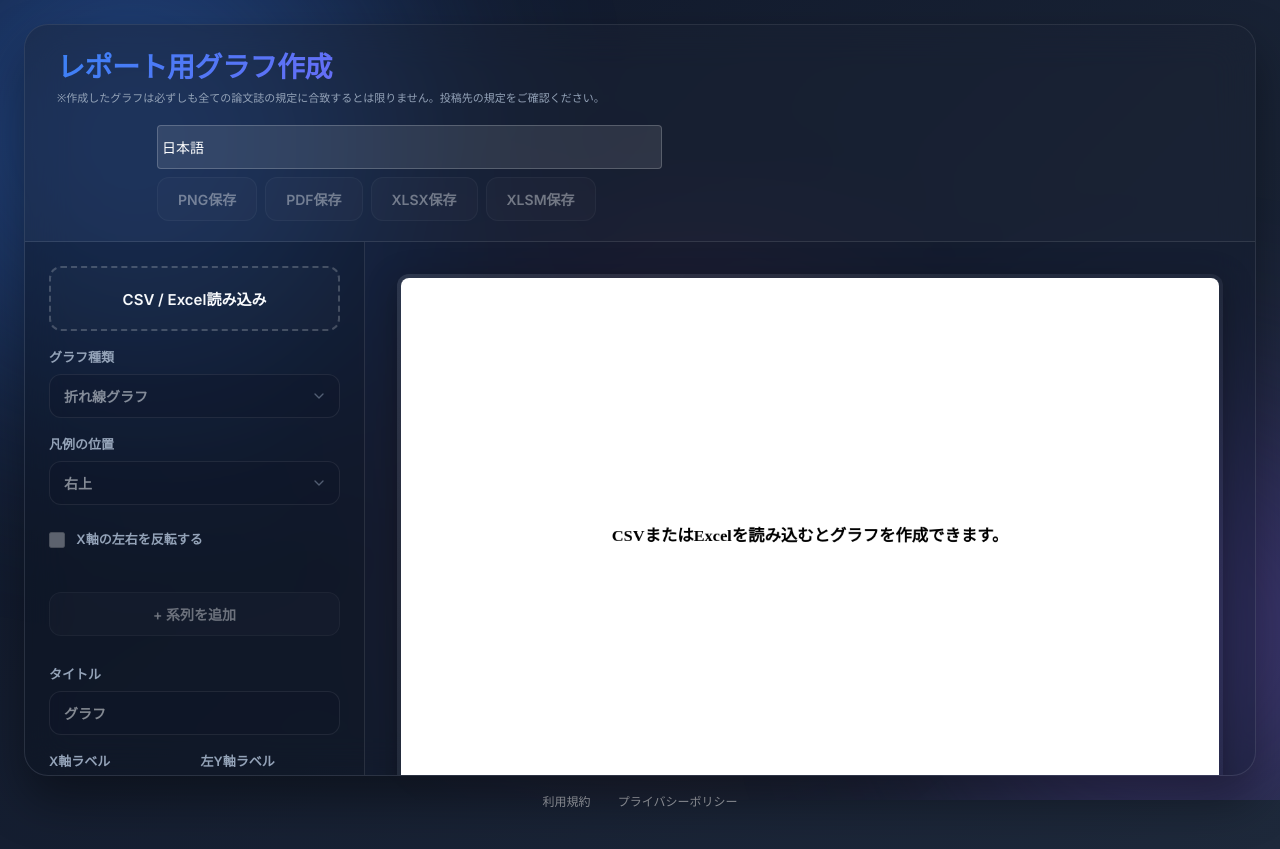
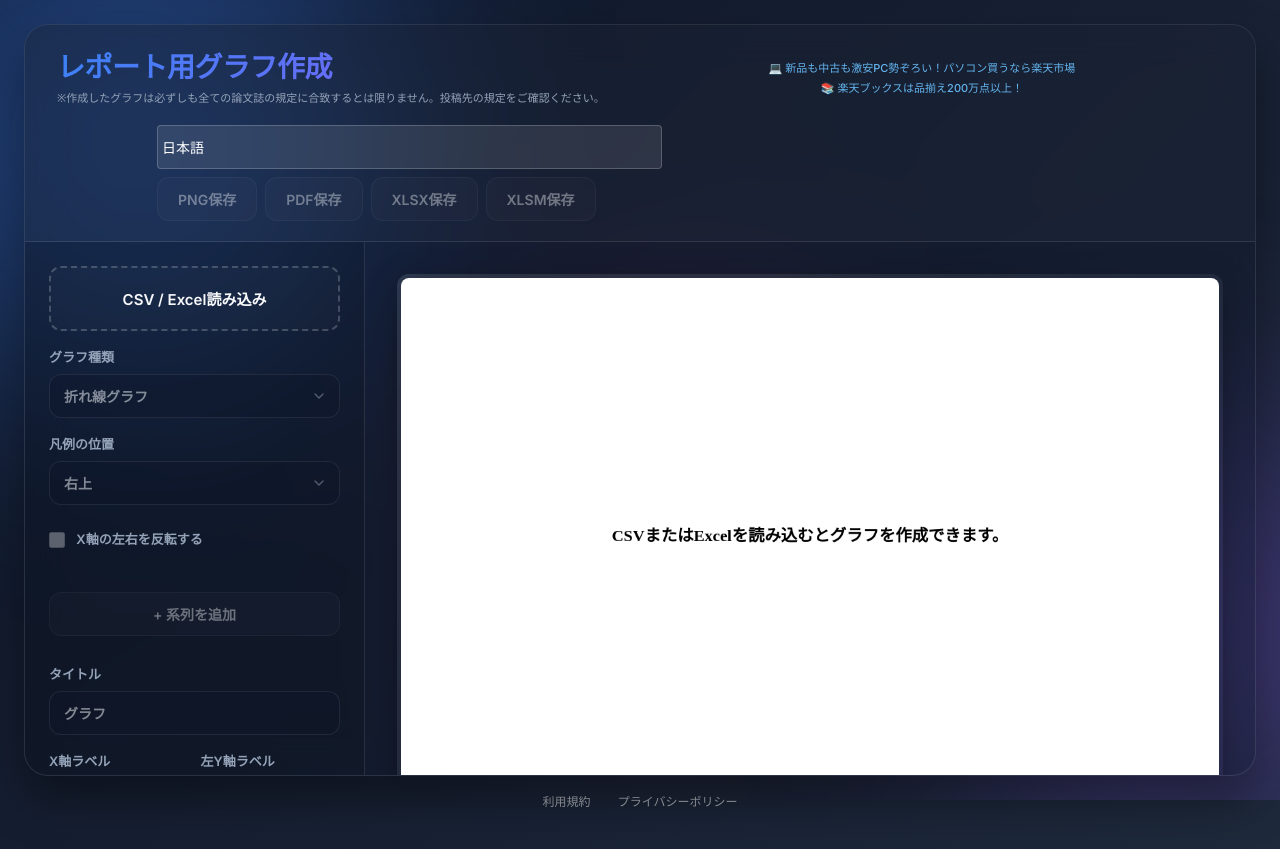
Before and after one commit to Kosenyou/graph-creator, a website: page public/index.html in a window 1280 px wide. Drawn offline with Linux system fonts and the light colour scheme.

Commit message:
Replace Shinobi ad with Rakuten affiliate links

```diff
--- a/public/index.html
+++ b/public/index.html
@@ -31,7 +31,10 @@
         </div>
         <!-- admax -->
         <div class="header-ad">
-          <script src="https://adm.shinobi.jp/s/76f3660f0fefb7b029314f60ff31f65f"></script>
+          <div style="display: flex; flex-direction: column; gap: 4px; font-size: 11px; text-align: center;">
+            <a href="https://rpx.a8.net/svt/ejp?a8mat=4B9ZDE+759KY+2HOM+6FP1V&rakuten=y&a8ejpredirect=http%3A%2F%2Fhb.afl.rakuten.co.jp%2Fhgc%2F0ea62065.34400275.0ea62066.204f04c0%2Fa26080641875_4B9ZDE_759KY_2HOM_6FP1V%3Fpc%3Dhttp%253A%252F%252Fwww.rakuten.co.jp%252F%26m%3Dhttp%253A%252F%252Fm.rakuten.co.jp%252F" target="_blank" rel="noopener noreferrer" style="color: #63b3ed; text-decoration: none; font-weight: 500;">💻 新品も中古も激安PC勢ぞろい！パソコン買うなら楽天市場</a>
+            <a href="https://rpx.a8.net/svt/ejp?a8mat=4B9ZDE+759KY+2HOM+6VK1F&rakuten=y&a8ejpredirect=http%3A%2F%2Fhb.afl.rakuten.co.jp%2Fhgc%2F0eac8dc2.9a477d4e.0eac8dc3.0aa56a48%2Fa26080641875_4B9ZDE_759KY_2HOM_6VK1F%3Fpc%3Dhttp%253A%252F%252Fbooks.rakuten.co.jp%252F%26m%3Dhttp%253A%252F%252Fbooks.rakuten.co.jp%252F" target="_blank" rel="noopener noreferrer" style="color: #63b3ed; text-decoration: none; font-weight: 500;">📚 楽天ブックスは品揃え200万点以上！</a>
+          </div>
         </div>
         <!-- admax -->
         <div class="actions" style="display: flex; align-items: center; gap: 8px;">
--- a/public/styles.css
+++ b/public/styles.css
@@ -125,8 +125,6 @@ button, input, select {
   align-items: center;
   flex: 1;
   min-width: 0;
-  transform: scale(0.7);
-  transform-origin: center;
 }
 
 .topbar h1 {
```
